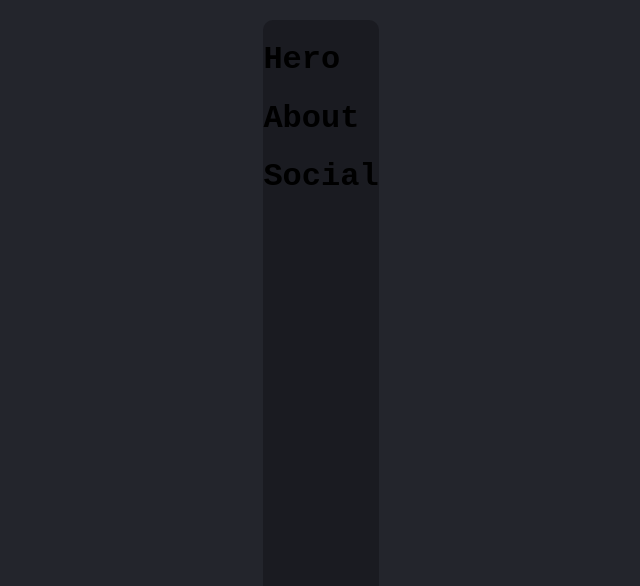
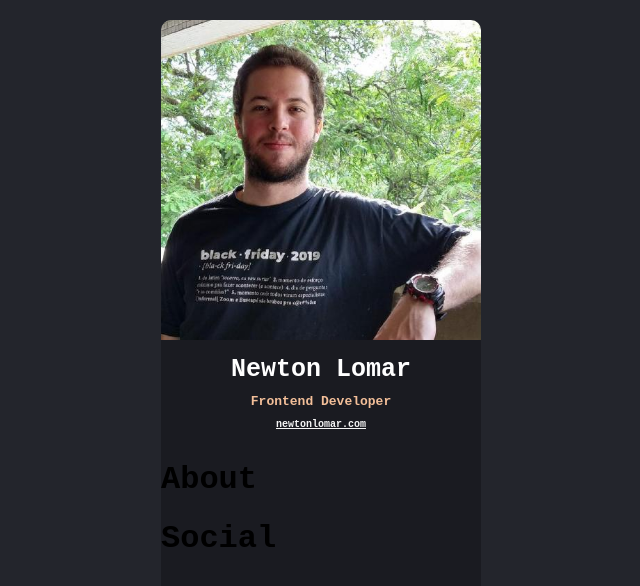
Before and after one commit to newlomar/digital-business-card, a React (Vite) app: page / in a window 1280 px wide. Shown: the top 586 px of the page, without its empty margins (319-959 px from the left). Built offline with nearby package versions, Linux system fonts and the light colour scheme; a web font is replaced by a local one.

Commit message:
added and styled image, name, role and website to Hero component

```diff
--- a/src/App.css
+++ b/src/App.css
@@ -11,3 +11,41 @@
   border-radius: 10px;
   margin-top: 20px;
 }
+
+.profile_pic {
+  border-top-left-radius: 10px;
+  border-top-right-radius: 10px;
+  width: 100%;
+}
+
+.hero__text {
+  display: flex;
+  flex-direction: column;
+  place-items: center;
+}
+
+.h1 {
+  color: #fff;
+  font-size: 25px;
+  margin: 10px 0px;
+}
+
+.h2 {
+  color: #f3bf99;
+  font-size: 13px;
+  margin: 0;
+}
+
+.h3 {
+  color: #f5f5f5;
+  font-size: 10px;
+  margin: 10px 0px;
+}
+
+.h3 a {
+  color: #f5f5f5;
+}
+
+.h3 a:visited {
+  color: #f5f5f5;
+}
--- a/src/Hero/Hero.jsx
+++ b/src/Hero/Hero.jsx
@@ -1,7 +1,20 @@
+import profile from '../assets/profile.jpg';
+
 export default function Hero() {
   return (
     <div>
-      <h1>Hero</h1>
+      <img
+        className='profile_pic'
+        src={profile}
+        alt="Newton Lomar's Profile Pic"
+      />
+      <div className='hero__text'>
+        <h1 className='h1'>Newton Lomar</h1>
+        <h2 className='h2'>Frontend Developer</h2>
+        <h3 className='h3'>
+          <a href='https://www.newtonlomar.com'>newtonlomar.com</a>
+        </h3>
+      </div>
     </div>
   );
 }
```
Also changed, not shown: src/assets/profile.jpg (added), 1 other file (tests, documents, lock files or other folders).
